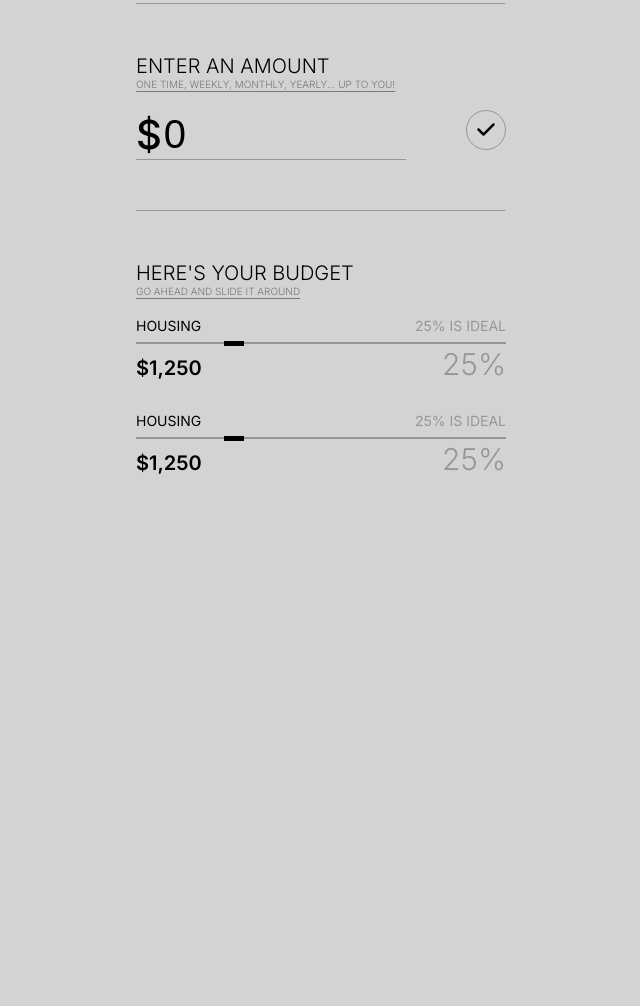
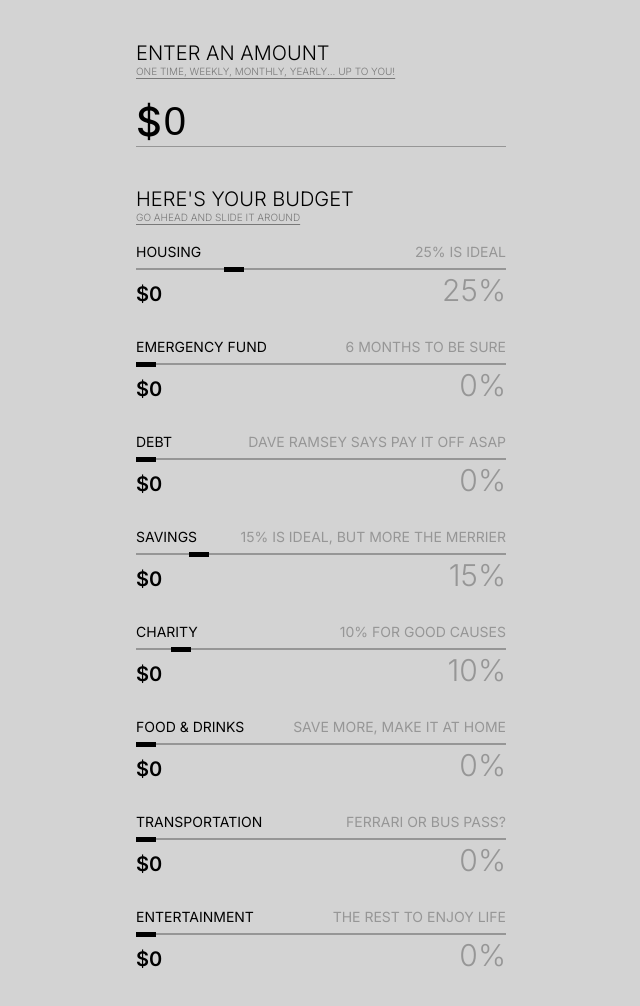
Before and after one commit to JoshuaIsADev/Slide, a plain HTML site: page index.html in a window 1280 px wide. Shown: the part 250-1256 px from the top of the page, without its empty margins (319-959 px from the left). Before the commit the page ends 800 px from the top, so only its background shows below. Drawn offline with Linux system fonts and the light colour scheme.

Commit message:
finished slider function that takes a value from the user-submitted form

```diff
--- a/app.js
+++ b/app.js
@@ -1,9 +1,36 @@
 let sliderDollar = document.querySelectorAll('.dollar');
 let sliders = document.querySelectorAll('.slider');
+let userInput = document.querySelector('#user-input');
+let submitBtn = document.querySelector('#submit');
+let userInputValue;
 
+// submitBtn.addEventListener('click', function () {
+//   if (userInput) {
+//     userInputValue = parseInt(userInput.value);
+//     return userInputValue;
+//   }
+// });
+
+userInput.addEventListener('input', function () {
+  let userInputValue = userInput.value;
+  userInputValue = userInputValue.replace(/[^0-9.]/g, '');
+  console.log(userInputValue);
+
+  // Update dollar values for all sliders
+  sliders.forEach(function (slider, index) {
+    let dollarOutput = document.querySelector('#dollar-value' + (index + 1));
+    dollarOutput.innerHTML =
+      '$' + parseInt(userInputValue * (slider.value / 100));
+  });
+});
+
+// SLIDER FUNCTION
 sliders.forEach(function (slider, index) {
-  let output = document.querySelector('#value' + (index + 1));
-  output.innerHTML = slider.value + '%';
+  let percentOutput = document.querySelector('#percent-value' + (index + 1));
+  let dollarOutput = document.querySelector('#dollar-value' + (index + 1));
+  percentOutput.innerHTML = slider.value + '%';
+  dollarOutput.innerHTML =
+    '$' + parseInt(userInput.value * (slider.value / 100));
 
   slider.oninput = function () {
     let currentValue = parseInt(this.value);
@@ -16,9 +43,12 @@ sliders.forEach(function (slider, index) {
     if (totalValue > 100) {
       let excess = totalValue - 100;
       this.value = currentValue - excess;
-      output.innerHTML = this.value + '%';
+      percentOutput.innerHTML = this.value + '%';
     } else {
-      output.innerHTML = currentValue + '%';
+      percentOutput.innerHTML = currentValue + '%';
     }
+    // Update dollar values for this slider
+    dollarOutput.innerHTML =
+      '$' + parseInt(userInput.value * (slider.value / 100));
   };
 });
--- a/index.html
+++ b/index.html
@@ -36,18 +36,22 @@
       </header>
       <main>
         <hr />
-        <section class="amount-form">
+        <section id="amount-form">
           <h2>Enter an amount</h2>
           <h3>One time, weekly, monthly, yearly... up to you!</h3>
           <div class="amount-field">
             <p class="amount-input">$</p>
-            <input type="text" class="amount-input-field" placeholder="0" />
-            <button class="submit">
+            <input
+              type="text"
+              id="user-input"
+              class="amount-input-field"
+              placeholder="0"
+            />
+            <!-- <button id="submit" class="submit">
               <i class="fa-solid fa-check fa-2x" style="color: #000000"></i>
-            </button>
+            </button> -->
           </div>
         </section>
-        <hr />
         <section class="budget-result">
           <h2>Here's your budget</h2>
           <h3>Go ahead and slide it around</h3>
@@ -66,15 +70,15 @@
               value="25"
             />
             <div class="slider-result">
-              <p class="dollar">$1,250</p>
-              <p id="value1" class="percentage">100</p>
+              <p id="dollar-value1" class="dollar"></p>
+              <p id="percent-value1" class="percentage"></p>
             </div>
           </div>
 
           <div class="slider-container">
             <div class="slider-title">
-              <p class="name">Housing</p>
-              <p class="info">25% is ideal</p>
+              <p class="name">Emergency fund</p>
+              <p class="info">6 months to be sure</p>
             </div>
             <input
               type="range"
@@ -82,11 +86,125 @@
               class="slider"
               min="0"
               max="100"
-              value="25"
+              value="0"
             />
             <div class="slider-result">
-              <p class="dollar">$1,250</p>
-              <p id="value2" class="percentage">100</p>
+              <p id="dollar-value2" class="dollar"></p>
+              <p id="percent-value2" class="percentage"></p>
+            </div>
+          </div>
+
+          <div class="slider-container">
+            <div class="slider-title">
+              <p class="name">Debt</p>
+              <p class="info">Dave Ramsey says pay it off asap</p>
+            </div>
+            <input
+              type="range"
+              id="slider3"
+              class="slider"
+              min="0"
+              max="100"
+              value="0"
+            />
+            <div class="slider-result">
+              <p id="dollar-value3" class="dollar"></p>
+              <p id="percent-value3" class="percentage"></p>
+            </div>
+          </div>
+
+          <div class="slider-container">
+            <div class="slider-title">
+              <p class="name">Savings</p>
+              <p class="info">15% is ideal, but more the merrier</p>
+            </div>
+            <input
+              type="range"
+              id="slider4"
+              class="slider"
+              min="0"
+              max="100"
+              value="15"
+            />
+            <div class="slider-result">
+              <p id="dollar-value4" class="dollar"></p>
+              <p id="percent-value4" class="percentage"></p>
+            </div>
+          </div>
+
+          <div class="slider-container">
+            <div class="slider-title">
+              <p class="name">Charity</p>
+              <p class="info">10% for good causes</p>
+            </div>
+            <input
+              type="range"
+              id="slider5"
+              class="slider"
+              min="0"
+              max="100"
+              value="10"
+            />
+            <div class="slider-result">
+              <p id="dollar-value5" class="dollar"></p>
+              <p id="percent-value5" class="percentage"></p>
+            </div>
+          </div>
+
+          <div class="slider-container">
+            <div class="slider-title">
+              <p class="name">Food & Drinks</p>
+              <p class="info">Save more, make it at home</p>
+            </div>
+            <input
+              type="range"
+              id="slider6"
+              class="slider"
+              min="0"
+              max="100"
+              value="0"
+            />
+            <div class="slider-result">
+              <p id="dollar-value6" class="dollar"></p>
+              <p id="percent-value6" class="percentage"></p>
+            </div>
+          </div>
+
+          <div class="slider-container">
+            <div class="slider-title">
+              <p class="name">Transportation</p>
+              <p class="info">Ferrari or bus pass?</p>
+            </div>
+            <input
+              type="range"
+              id="slider7"
+              class="slider"
+              min="0"
+              max="100"
+              value="0"
+            />
+            <div class="slider-result">
+              <p id="dollar-value7" class="dollar"></p>
+              <p id="percent-value7" class="percentage"></p>
+            </div>
+          </div>
+
+          <div class="slider-container">
+            <div class="slider-title">
+              <p class="name">Entertainment</p>
+              <p class="info">The rest to enjoy life</p>
+            </div>
+            <input
+              type="range"
+              id="slider8"
+              class="slider"
+              min="0"
+              max="100"
+              value="0"
+            />
+            <div class="slider-result">
+              <p id="dollar-value8" class="dollar"></p>
+              <p id="percent-value8" class="percentage"></p>
             </div>
           </div>
         </section>
--- a/style.css
+++ b/style.css
@@ -10,14 +10,16 @@ body {
   background-color: #d3d3d3;
   scroll-behavior: smooth;
   width: 100lvw;
-  height: 100lvh;
+  height: 100%;
   display: flex;
   align-items: center;
   justify-content: center;
+  overflow-x: hidden;
 }
 
 .container {
   max-width: 400px;
+  height: 100%;
   padding: 3rem 1.5rem;
 }
 
@@ -51,6 +53,10 @@ h3 {
   color: rgb(120, 120, 120);
 }
 
+#amount-form {
+  padding-bottom: 4rem;
+}
+
 .amount-input {
   font-size: 4rem;
   font-weight: 500;
@@ -70,7 +76,6 @@ h3 {
   border: none;
   border-bottom: solid 1px rgb(150, 150, 150);
   padding: 0.2rem;
-  margin-right: 6rem;
 }
 
 input[type='text']:focus {
```
